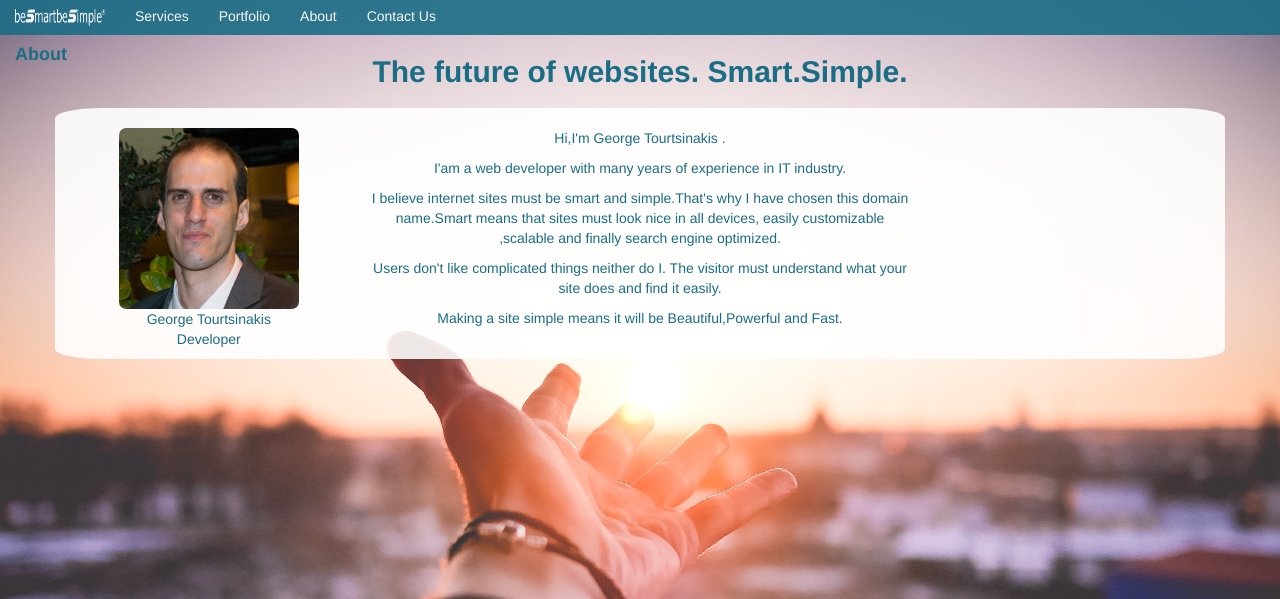
After one commit to georgetour/beSmartbeSimple-site-v1.7, a PHP site: page /about.html in a window 1280 px wide. The commit adds this page. Shown: the top 599 px of the page. Run offline with PHP 8.4, Linux system fonts and the light colour scheme.

Commit message:
Added about  and contact page
-Added about and contact page
-Improvements in previous pages
-Tested in many devices and site looks really nice

```diff
--- /dev/null
+++ b/about.html
@@ -0,0 +1,125 @@
+<!DOCTYPE html>
+<html lang="en">
+
+<head>
+    <meta charset="UTF-8">
+    <meta name="viewport" content="width=device-width, initial-scale=1">
+    <title>About </title>
+    <script src="https://ajax.googleapis.com/ajax/libs/jquery/2.2.4/jquery.min.js"></script>
+    <script src="javascript/bootstrap.min.js"></script>
+    <link type="text/css" rel="stylesheet" href="bootstrap.min.css">
+    <script src="https://maxcdn.bootstrapcdn.com/bootstrap/3.3.6/js/bootstrap.min.js" integrity="sha384-0mSbJDEHialfmuBBQP6A4Qrprq5OVfW37PRR3j5ELqxss1yVqOtnepnHVP9aJ7xS" crossorigin="anonymous">   </script>
+    <link href="https://maxcdn.bootstrapcdn.com/bootstrap/3.3.6/css/bootstrap.min.css" rel="stylesheet" integrity="sha384-1q8mTJOASx8j1Au+a5WDVnPi2lkFfwwEAa8hDDdjZlpLegxhjVME1fgjWPGmkzs7" crossorigin="anonymous">
+    <link type="text/css" rel="stylesheet" href="stylesheets/customStyle.css">
+    <script src="javascript/indexJS.js" async></script>
+</head>
+
+
+<body>
+<!--Top menu bar-->
+<div class="navbar navbar-inverse alignCenter">
+    <div class="">
+
+        <button type="button" class="navbar-toggle " data-toggle="collapse" data-target="#bs-example-navbar-collapse-1" aria-expanded="false">
+            <span class="sr-only">Toggle navigation</span>
+            <span class="icon-bar"></span>
+            <span class="icon-bar"></span>
+            <span class="icon-bar"></span>
+        </button>
+        <div class="navbar-header">
+            <a class="navbar-brand" href="#"><img class="logo" src="images/whitelogo.png"></a>
+        </div>
+
+        <div class="collapse navbar-collapse" id="bs-example-navbar-collapse-1">
+            <ul class=" nav navbar-nav">
+                <li><a id="servicesLink" href="#">Services</a></li>
+                <li><a id="portfolio" href="#">Portfolio</a></li>
+                <li><a id="about" href="#">About</a></li>
+                <li><a id="contactUs" href="#">Contact Us</a></li>
+            </ul>
+        </div>
+
+    </div>
+
+</div><!--End Top menu bar-->
+
+<div  class="container-fluid textColor">
+
+    <!--First row-->
+    <div class="row  ">
+        <!--Column 1-->
+        <div   class="everything col-lg-3 col-md-3 col-sm-12 col-xs-12  ">
+            <h4 class="bold " >About</h4>
+        </div>
+
+        <!--Column 2-->
+        <div class="col-lg-6  col-md-6 col-sm-12 col-xs-12  everything alignCenter ">
+            <h2 class="bold">The future of websites. Smart.Simple.</h2>
+
+
+        </div>
+        <!--Column 3-->
+        <div class="col-lg-3 col-md-3 col-sm-12 col-xs-12 ">
+            <div></div>
+        </div>
+    </div>
+    <!--End first row-->
+
+    <div class="container alignCenter aboutMain alignCenter">
+        <div   class="everything col-lg-3 col-md-3 col-sm-12 col-xs-12  ">
+            <figure class="aboutImg">
+                <img class="aboutImg img-responsive alignCenter" src="images/about/me_smiling.jpg" alt="George Tourtsinakis developer">
+                <figcaption class="  alignCenter">George Tourtsinakis
+                    <br>
+                    Developer
+                </figcaption>
+            </figure>
+        </div>
+        <div style="margin-top: 10px" class="col-lg-6  col-md-6 col-sm-12 col-xs-12   everything ">
+            <p>
+                Hi,I'm George Tourtsinakis .
+            </p>
+            <p>
+                I'am a web developer with many years
+                of experience in IT industry.
+            </p>
+
+            <p>
+                I believe internet sites must be smart and simple.That's why I have chosen
+                this domain name.Smart means that sites must look nice in all devices,
+                easily customizable ,scalable and finally
+                search engine optimized.
+
+            </p>
+
+            <p>
+               Users don't like complicated things neither do I.
+                The visitor must understand what your site does and find it easily.
+            </p>
+            <p>
+                Making a site simple means it will be Beautiful,Powerful and Fast.
+            </p>
+
+
+
+        </div>
+
+        <div   class="everything col-lg-3 col-md-3 col-sm-12 col-xs-12  ">
+
+        </div>
+
+
+    </div>
+
+
+
+</div><!--End container fluid-->
+
+
+
+
+
+
+
+</body>
+</html>
--- a/javascript/indexJS.js
+++ b/javascript/indexJS.js
@@ -6,10 +6,63 @@ $(document).ready(function () {
 
         $('.everything').animate({left:'5000px'},3000);
 
+    });
+
+//Hiding from html the error message
+    $('#error').hide();
+
+    //Creating empty string variable to use in error id  message below
+    var errorMessage = "";
+
+    //Flag variuable to cntrol when form wil be submitted
+    var flag = 0;
+
+    $('#contact').submit(function (event) {
+
+        //Pattern for only letters and numbers
+        function validation(gameTitle) {
+            var pattern = /^\s*[a-zA-Z0-9,\s]+\s*$/;
+            return pattern.test(gameTitle);
+
+        }
+
+        //Pattern for email only
+        function isValidEmailAddress(emailAddress) {
+            var pattern = /^([a-z\d!#$%&'*+\-\/=?^_`{|}~\u00A0-\uD7FF\uF900-\uFDCF\uFDF0-\uFFEF]+(\.[a-z\d!#$%&'*+\-\/=?^_`{|}~\u00A0-\uD7FF\uF900-\uFDCF\uFDF0-\uFFEF]+)*|"((([ \t]*\r\n)?[ \t]+)?([\x01-\x08\x0b\x0c\x0e-\x1f\x7f\x21\x23-\x5b\x5d-\x7e\u00A0-\uD7FF\uF900-\uFDCF\uFDF0-\uFFEF]|\\[\x01-\x09\x0b\x0c\x0d-\x7f\u00A0-\uD7FF\uF900-\uFDCF\uFDF0-\uFFEF]))*(([ \t]*\r\n)?[ \t]+)?")@(([a-z\d\u00A0-\uD7FF\uF900-\uFDCF\uFDF0-\uFFEF]|[a-z\d\u00A0-\uD7FF\uF900-\uFDCF\uFDF0-\uFFEF][a-z\d\-._~\u00A0-\uD7FF\uF900-\uFDCF\uFDF0-\uFFEF]*[a-z\d\u00A0-\uD7FF\uF900-\uFDCF\uFDF0-\uFFEF])\.)+([a-z\u00A0-\uD7FF\uF900-\uFDCF\uFDF0-\uFFEF]|[a-z\u00A0-\uD7FF\uF900-\uFDCF\uFDF0-\uFFEF][a-z\d\-._~\u00A0-\uD7FF\uF900-\uFDCF\uFDF0-\uFFEF]*[a-z\u00A0-\uD7FF\uF900-\uFDCF\uFDF0-\uFFEF])\.?$/i;
+            return pattern.test(emailAddress);
+        }
+
+
+
+
+        if (!validation($('#gameTitle').val())||(!validation($('#suggestedBy').val()))) {
+            event.preventDefault();
+            errorMessage = 'Only letters and numbers please';
+            $('#error').html(errorMessage);
+            $('#error').show();
+            $('#error').fadeOut(3000);
+            flag = 1;
+        }
+        if (!isValidEmailAddress($('#email').val())) {
+            event.preventDefault();
+            errorMessage = 'Give correct email';
+            $('#error').html(errorMessage);
+            $('#error').show();
+            $('#error').fadeOut(3000);
+            flag = 2;
+        }
+
+
+
+
+        else if(flag==0){
+            $('#subscribeForm').submit();
+        }
+
+
+
     })
 
 
 
-
-
 });
--- a/stylesheets/customStyle.css
+++ b/stylesheets/customStyle.css
@@ -5,7 +5,12 @@ body{
     -moz-background-size: cover;
     -o-background-size: cover;
     overflow-x:hidden;
+
+
 }
+
+
+
 
 .navbar-inverse{
     background-color: #1b6d85;
@@ -77,12 +82,13 @@ body{
 .futureWebSites{
 
     font-weight: bold;
-
+    color: #1b6d85;
     opacity: 0.9;
 }
 
 .textColor{
     color: #1b6d85;
+
 }
 
 .pictures{
@@ -114,8 +120,46 @@ body{
     margin-top: 50px;
 }
 
+.aboutMain{
+
+    margin-top: 10px;
+    background-color:white;
+    padding:10px;
+    border-radius: 4%;
+    background-color: rgba(255,255,255, 0.88);
+}
+
+
+
+.aboutImg{
+    display: block;
+    margin: 0 auto;
+    width:180px;
+    margin-top: 10px;
+    border-radius: 4%;
+
+}
+
+.submitButton{
+
+    width:120px;
+    margin-top: 10px;
+    border-radius: 4%;
+    background-color: white;
+
+}
+
+
+
+@media (min-width:1200px ) {
+    .aboutMain{
+
+
+    }
+}
+
+
 .phonePortfolio {
-
     height:250px;
 }
 
@@ -148,6 +192,8 @@ body{
 .alignCenter{
     text-align: center;
 }
+
+
 
 
 
```
Also changed, not shown: contact.php (added, +95 -0 lines), portfolio.html (+4 -3 lines), images/about/me_smiling.jpg (added), images/about/myphoto.jpg (added).
